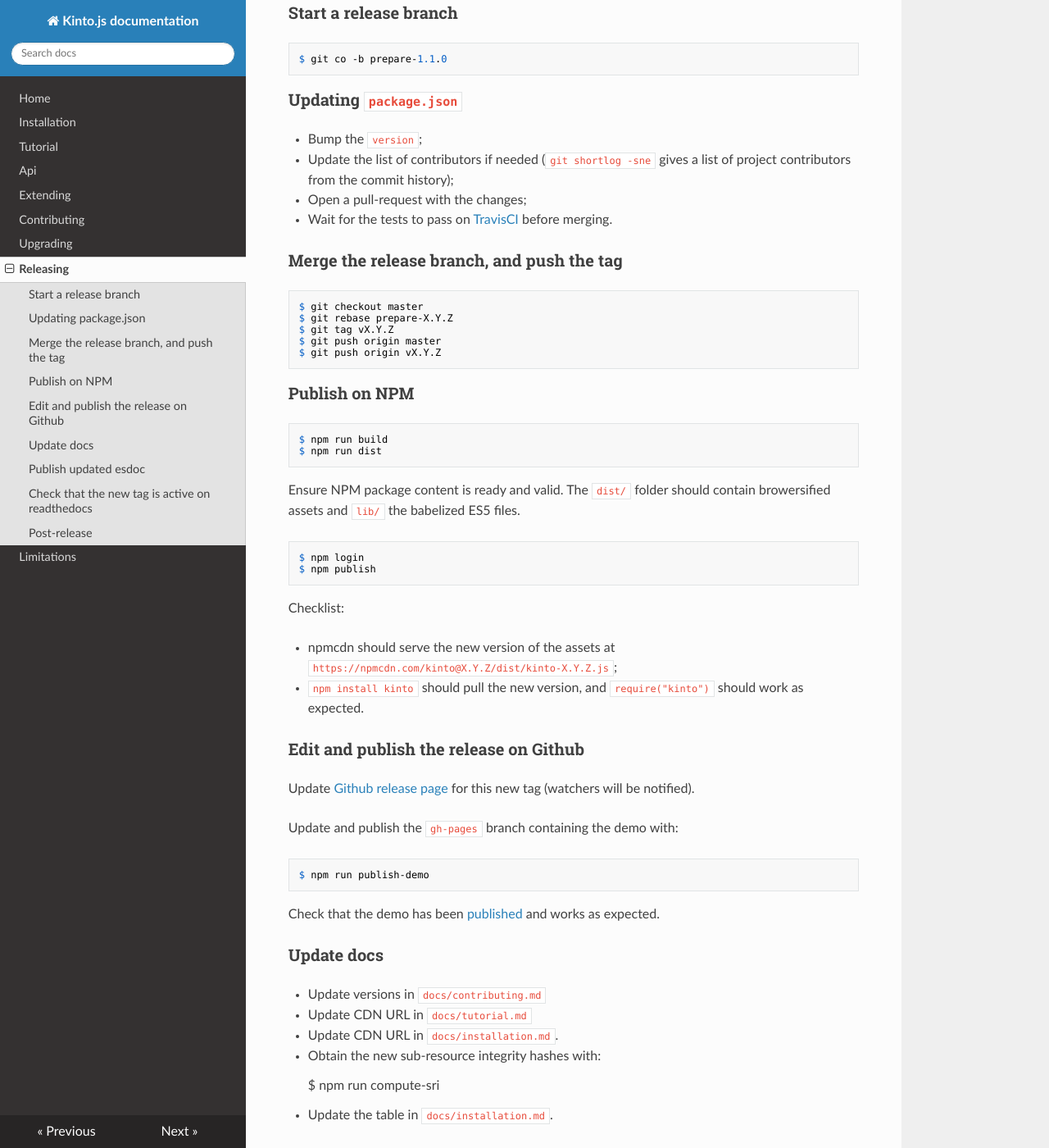
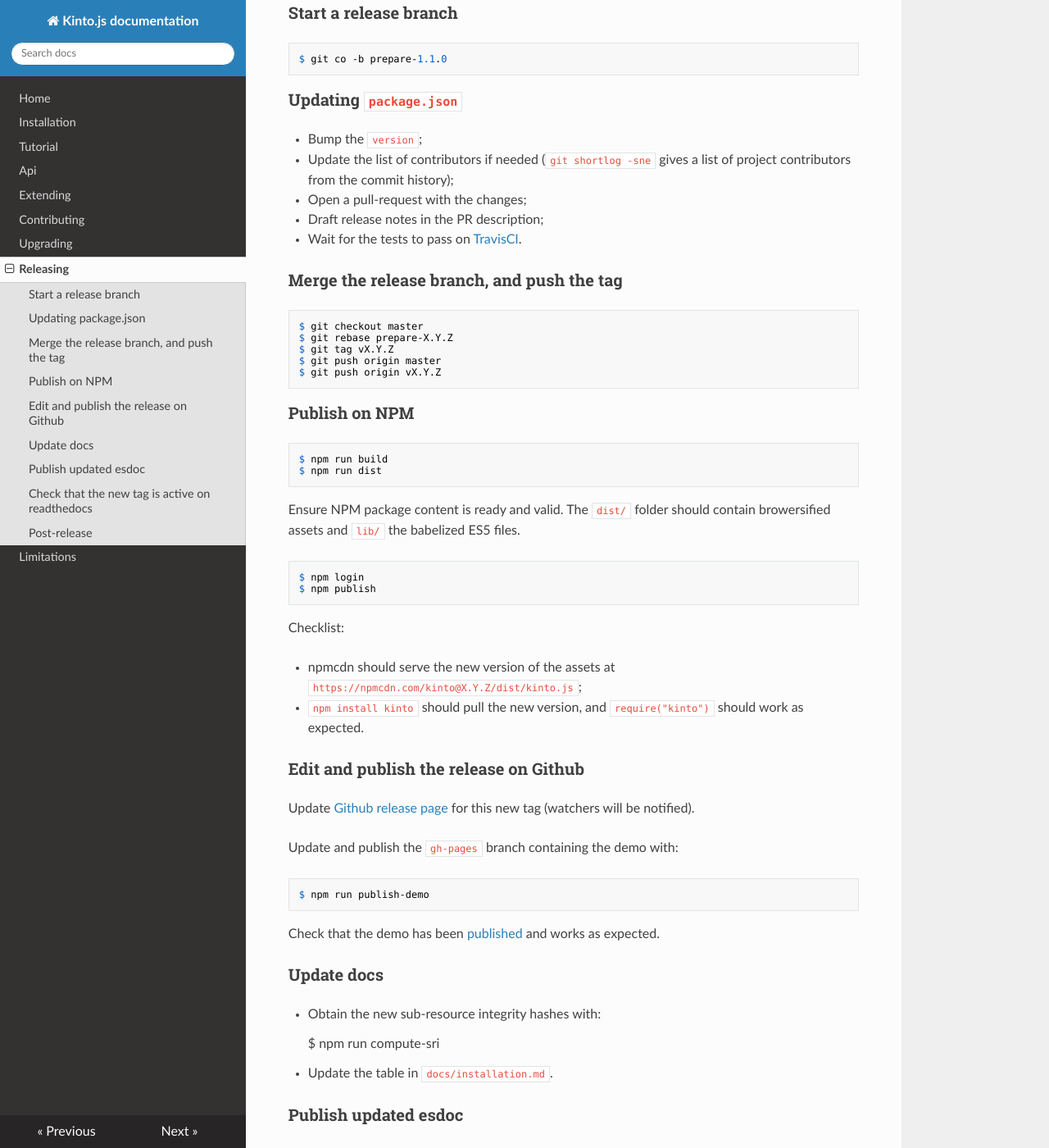
Before and after one commit to Kinto/kinto.js, an MkDocs documentation site: the page built from docs/releasing.md, in a window 1280 px wide and 1400 px high, scrolled down 201 px. Shown: the whole window at 82% size. Built offline with MkDocs 1.6.1, drawn with Linux system fonts in a browser that asks for light colours; nearby versions of some CDN libraries; old or Windows-style settings are respelled for this version of MkDocs.

Commit message:
Update release docs (#484)
* get rid of outdated instructions

* don't talk about merging yet

The next step actually does the merge.

* update CDN link

* note that we want to draft release notes in the PR

```diff
--- a/docs/releasing.md
+++ b/docs/releasing.md
@@ -11,7 +11,8 @@
 * Bump the `version`;
 * Update the list of contributors if needed (`git shortlog -sne` gives a list of project contributors from the commit history);
 * Open a pull-request with the changes;
-* Wait for the tests to pass on [TravisCI](http://travis-ci.org/Kinto/kinto.js) before merging.
+* Draft release notes in the PR description;
+* Wait for the tests to pass on [TravisCI](http://travis-ci.org/Kinto/kinto.js).
 
 ### Merge the release branch, and push the tag
 
@@ -33,7 +34,7 @@
 
 Checklist:
 
-* npmcdn should serve the new version of the assets at `https://npmcdn.com/kinto@X.Y.Z/dist/kinto-X.Y.Z.js`;
+* npmcdn should serve the new version of the assets at `https://npmcdn.com/kinto@X.Y.Z/dist/kinto.js`;
 * `npm install kinto` should pull the new version, and `require("kinto")` should work as expected.
 
 ### Edit and publish the release on Github
@@ -48,9 +49,6 @@
 
 ### Update docs
 
-- Update versions in `docs/contributing.md`
-- Update CDN URL in `docs/tutorial.md`
-- Update CDN URL in `docs/installation.md`.
 - Obtain the new sub-resource integrity hashes with:
 
     $ npm run compute-sri
```
